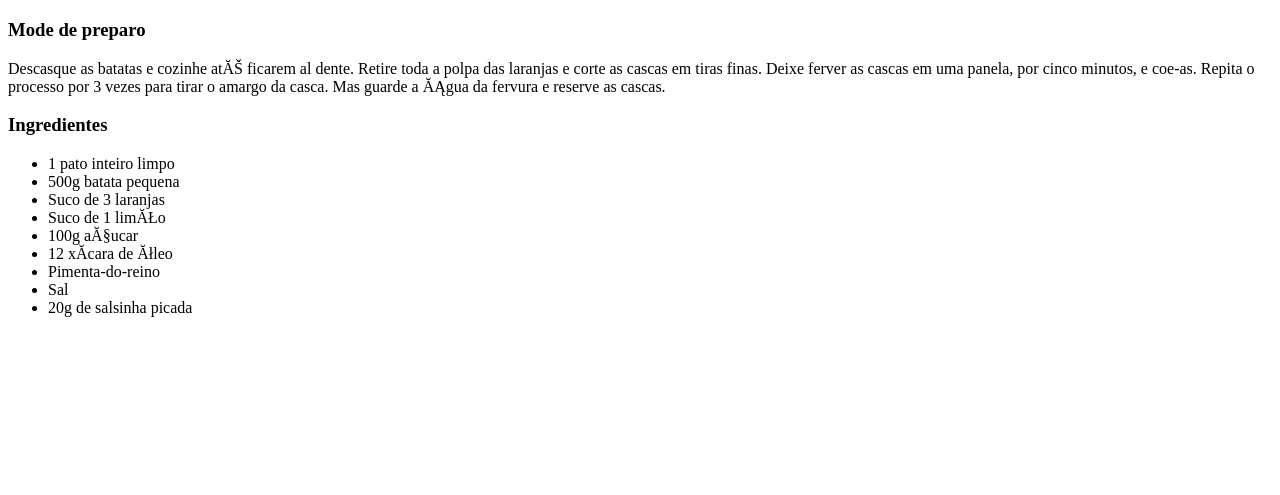
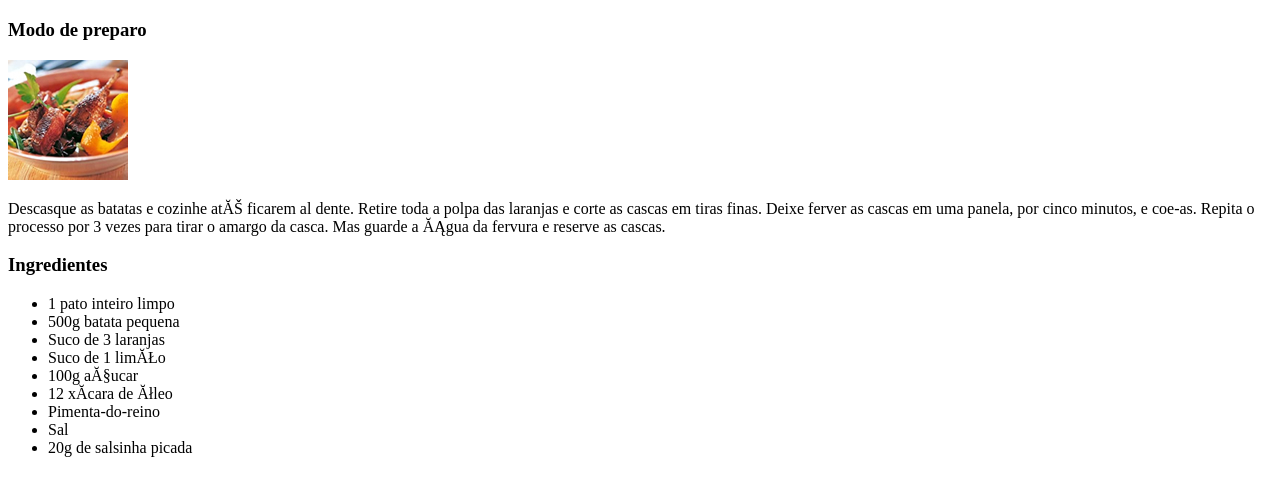
Before and after one commit to Woimarina/exercicios-limpos, a plain HTML site: page unidade06/exercicio01/index.html in a window 1280 px wide. Shown: the part 61-556 px from the top of the page. Drawn offline with Linux system fonts and the light colour scheme.

Commit message:
atualização

```diff
--- a/unidade06/exercicio01/index.html
+++ b/unidade06/exercicio01/index.html
@@ -8,7 +8,10 @@
     <body>
         <h1>Receita Pato com laranja</h1>
 
-        <h3>Mode de preparo</h3>
+        <h3>Modo de preparo</h3>
+        <img src="imagens/pato_laranja.jpg" width="120" height="120"
+        title="foto do prato pato com laranja"
+        alt="foto do prato pato com laranja">
 
         <p>Descasque as batatas e cozinhe até ficarem al dente. Retire toda a polpa das laranjas e corte as cascas em tiras finas. Deixe ferver as cascas em uma panela, por cinco minutos, e coe-as. Repita o processo por 3 vezes para tirar o amargo da casca. Mas guarde a água da fervura e reserve as cascas. </p>
 
```
Also changed, not shown: unidade06/exercicio02/index.html (+2 -0 lines).
